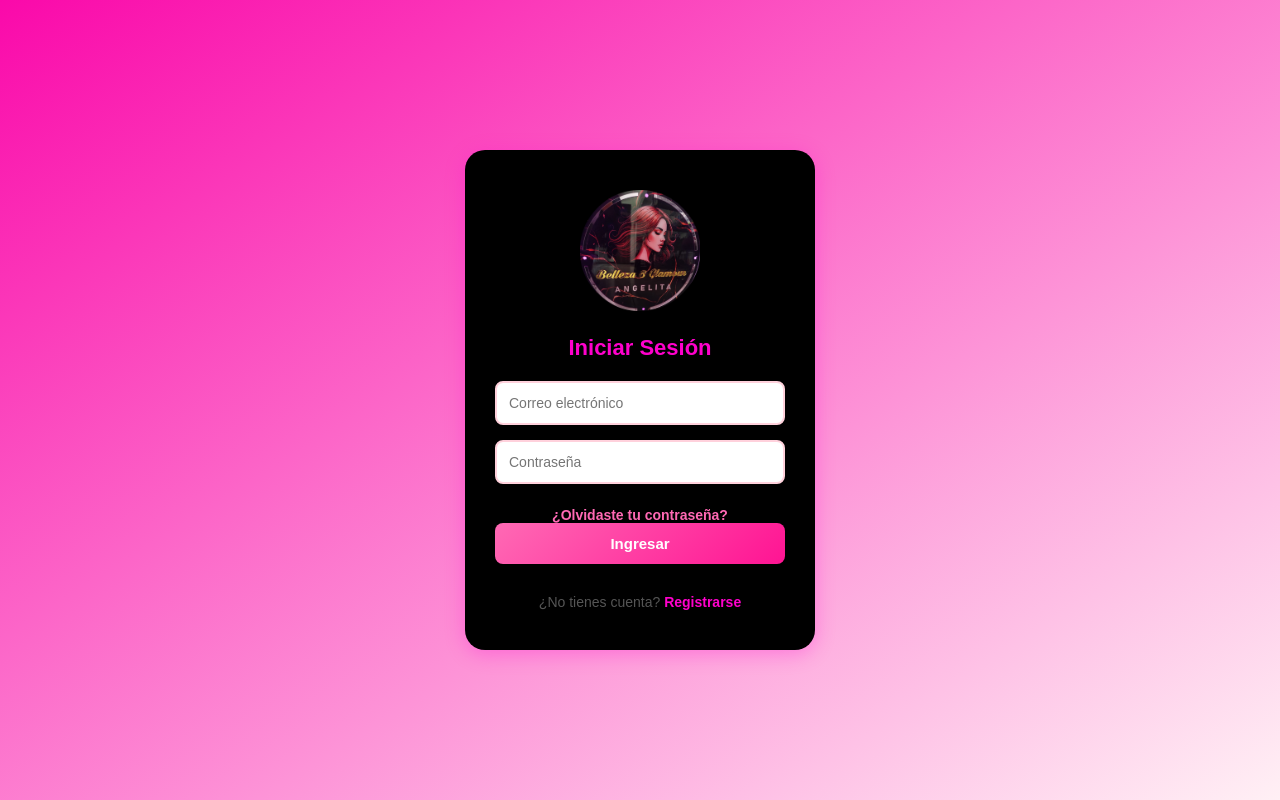
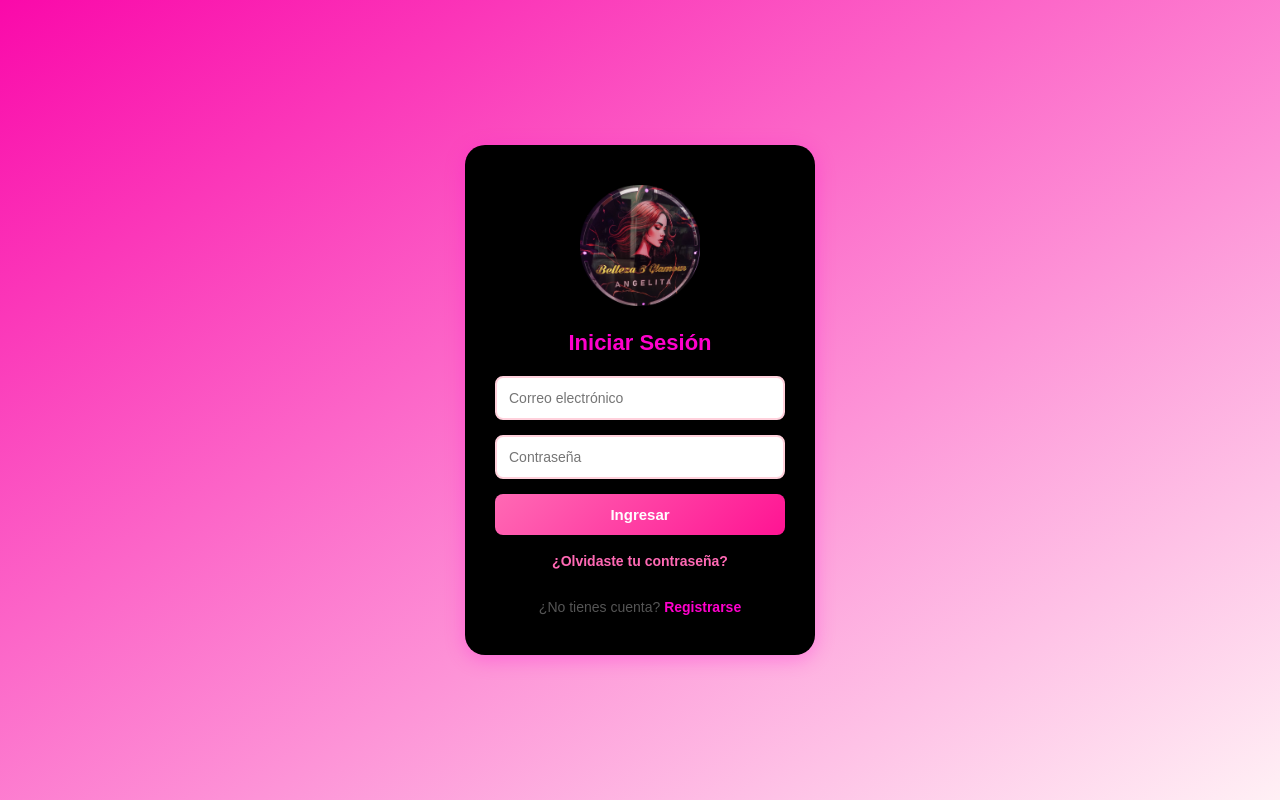
Before and after one commit to juanestradaone/tienda-belleza, a PHP site: page /tienda-belleza/ in a window 1280 px wide. Run offline with PHP 8.4, Linux system fonts and the light colour scheme; some libraries are stand-ins or nearby versions.

Commit message:
Ajusta separación del enlace de recuperación también en index

```diff
--- a/app/Views/index.php
+++ b/app/Views/index.php
@@ -41,9 +41,9 @@ if (isset($_GET['msg'])) {
             <input type="email" name="email" placeholder="Correo electrónico" required />
             <input type="password" name="password" placeholder="Contraseña" required />
 
-            <p style="margin:8px 0 0 0;"><a href="#recuperar" style="color:#ff69b4;font-weight:600;text-decoration:none;">¿Olvidaste tu contraseña?</a></p>
+            <button type="submit">Ingresar</button>
 
-            <button type="submit">Ingresar</button>
+            <p class="forgot-password-link"><a href="#recuperar">¿Olvidaste tu contraseña?</a></p>
 
             <!-- BOTÓN GOOGLE LOGIN -->
          <div class="google-wrapper">
@@ -169,6 +169,16 @@ if (isset($_GET['msg'])) {
            margin-top: 15px;
            display: flex;
            justify-content: center;
+        }
+
+        .forgot-password-link {
+            margin-top: 18px;
+            text-align: center;
+        }
+
+        .forgot-password-link a {
+            color: #ff69b4;
+            font-weight: 600;
         }
         /* Animación suave */
 .formulario form {
```
